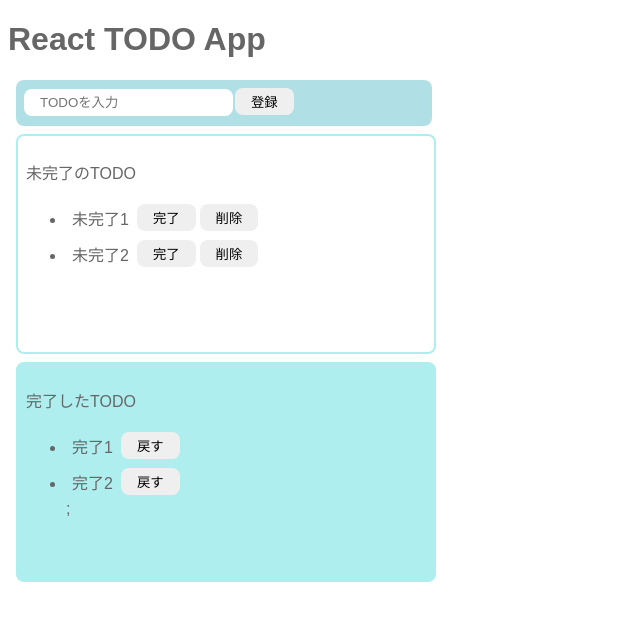
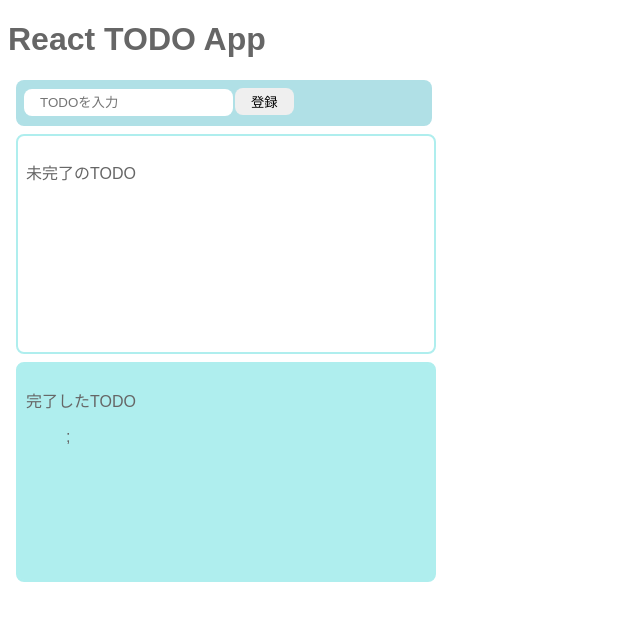
Before and after one commit to haganenoubik/react-todo-app, a React (Create React App) app: page / in a window 1280 px wide. Shown: the top 620 px of the page, without its empty margins (0-640 px from the left). Built offline with nearby package versions, Linux system fonts and the light colour scheme.

Commit message:
:fire: Delete: 不要なハードコーディングのTODOを削除

```diff
--- a/src/App.jsx
+++ b/src/App.jsx
@@ -7,9 +7,9 @@ import './App.css';
 
 export const App = () => {
   const [text, setText] = useState("");
-  const [incompleteTodos, setIncompleteTodos] = useState(["未完了1", "未完了2"]);
+  const [incompleteTodos, setIncompleteTodos] = useState([]);
 
-  const [completeTodos, setCompleteTodos] = useState(["完了1", "完了2"]);
+  const [completeTodos, setCompleteTodos] = useState([]);
 
   const onChangeText = (e) => setText(e.target.value);
 
```
